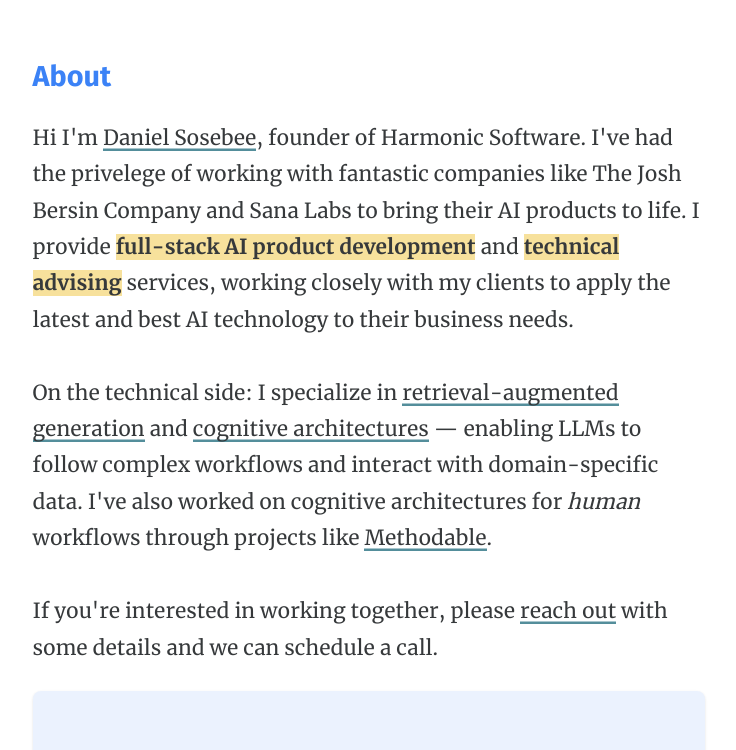
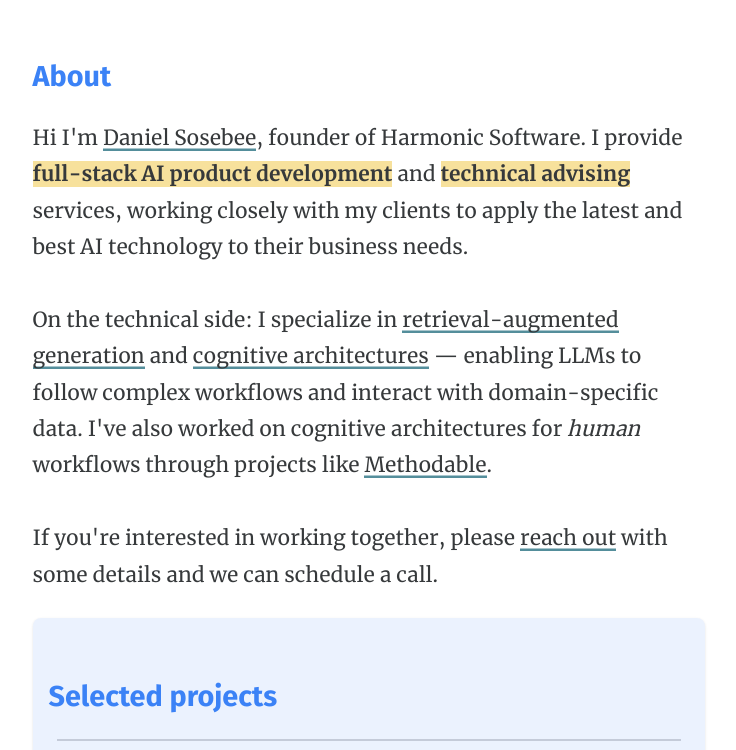
Before and after one commit to dnsosebee/harmonic, an Astro site: page / in a window 1280 px wide. Shown: the part 680-1430 px from the top of the page, without its empty margins (264-1000 px from the left). Built offline with nearby package versions, Linux system fonts and the light colour scheme; Astro itself is replaced by a stand-in of ours.

Commit message:
remove some text

```diff
--- a/src/pages/index.astro
+++ b/src/pages/index.astro
@@ -46,8 +46,7 @@ const permalink = Astro.site!.href;
     <h2 class="text-blue-500" id="about">About</h2>
     <p>
       Hi I'm <a href="https://www.linkedin.com/in/danielsosebee" target="_blank">Daniel Sosebee</a
-      >, founder of Harmonic Software. I've had the privelege of working with fantastic companies
-      like The Josh Bersin Company and Sana Labs to bring their AI products to life. I provide <span
+      >, founder of Harmonic Software. I provide <span
         class="font-semibold bg-yellow-500 bg-opacity-40">full-stack AI product development</span
       > and <span class="font-semibold bg-yellow-500 bg-opacity-40">technical advising</span> services,
       working closely with my clients to apply the latest and best AI technology to their business
```
